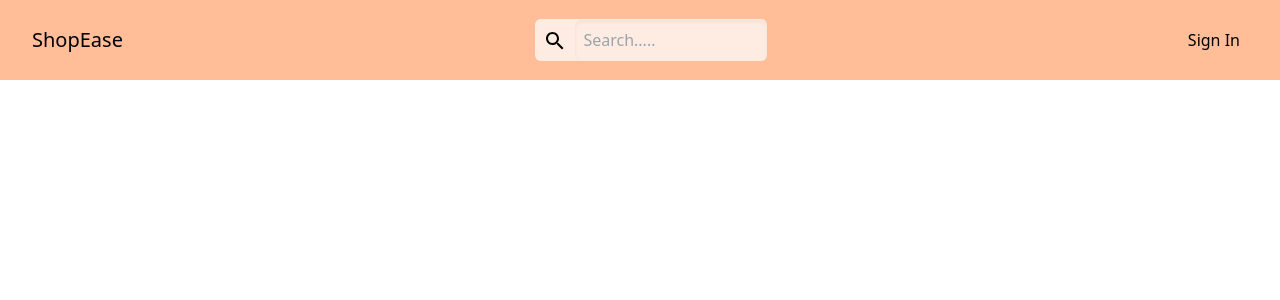
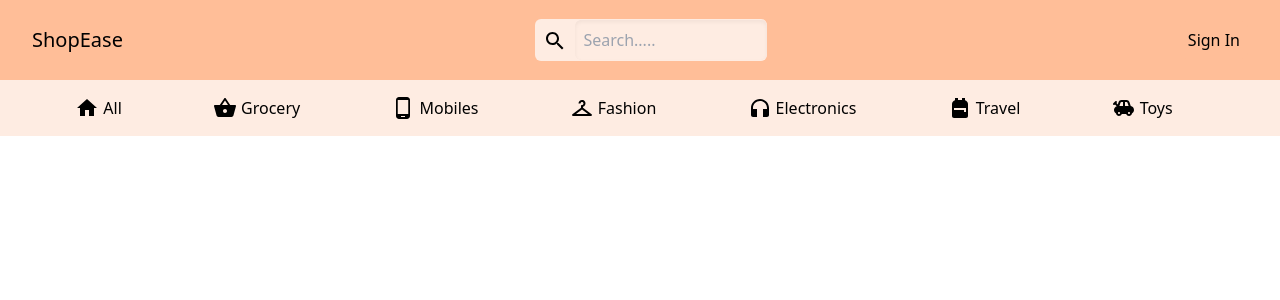
Before and after one commit to DeveshRathod/ecom-ease, a React (Vite) app in the folder client/: page /explore in a window 1280 px wide. Shown: the top 300 px of the page. Built offline with nearby package versions, Linux system fonts and the light colour scheme.

Commit message:
slider UI

```diff
--- a/client/src/components/Layout.jsx
+++ b/client/src/components/Layout.jsx
@@ -1,10 +1,12 @@
 import React from "react";
 import Navbar from "./Navbar";
+import NavSlider from "./NavSlider";
 
 const Layout = ({ childern }) => {
   return (
     <div>
       <Navbar />
+      <NavSlider />
       {childern}
     </div>
   );
--- /dev/null
+++ b/client/src/components/NavSlider.jsx
@@ -0,0 +1,45 @@
+import React from "react";
+import ShoppingBasketIcon from "@mui/icons-material/ShoppingBasket";
+import PhoneAndroidIcon from "@mui/icons-material/PhoneAndroid";
+import CheckroomIcon from "@mui/icons-material/Checkroom";
+import HeadphonesIcon from "@mui/icons-material/Headphones";
+import BackpackIcon from "@mui/icons-material/Backpack";
+import ToysIcon from "@mui/icons-material/Toys";
+import HomeIcon from "@mui/icons-material/Home";
+
+const NavSlider = () => {
+  return (
+    <div className="w-full h-fit flex items-center sm:justify-evenly md:justify-evenly justify-start p-4 overflow-x-auto overflow-y-hidden bg-[#FEECE2] hide-scrollbar">
+      <div className="flex-none pr-8 flex items-center gap-1">
+        <HomeIcon />
+        <button>All</button>
+      </div>
+      <div className="flex-none pr-8 flex items-center gap-1">
+        <ShoppingBasketIcon />
+        <button>Grocery</button>
+      </div>
+      <div className="flex-none pr-8 flex items-center gap-1">
+        <PhoneAndroidIcon />
+        <button>Mobiles</button>
+      </div>
+      <div className="flex-none pr-8 flex items-center gap-1">
+        <CheckroomIcon />
+        <button>Fashion</button>
+      </div>
+      <div className="flex-none pr-8 flex items-center gap-1">
+        <HeadphonesIcon />
+        <button>Electronics</button>
+      </div>
+      <div className="flex-none pr-8 flex items-center gap-1">
+        <BackpackIcon />
+        <button>Travel</button>
+      </div>
+      <div className="flex-none pr-8 flex items-center gap-1">
+        <ToysIcon />
+        <button>Toys</button>
+      </div>
+    </div>
+  );
+};
+
+export default NavSlider;
--- a/client/src/components/Navbar.jsx
+++ b/client/src/components/Navbar.jsx
@@ -2,13 +2,16 @@ import React from "react";
 import SearchIcon from "@mui/icons-material/Search";
 import { Link } from "react-router-dom";
 import FavoriteIcon from "@mui/icons-material/Favorite";
-import ShoppingCart from "@mui/icons-material/ShoppingCart";
+import ShoppingCartIcon from "@mui/icons-material/ShoppingCart";
 import DashboardRoundedIcon from "@mui/icons-material/DashboardRounded";
 import { useSelector } from "react-redux";
 
 const Navbar = () => {
   const currentUser = useSelector((state) => state.currentUser);
   const token = localStorage.getItem("token");
+
+  const cartCount = 5;
+  const wishlistCount = 3;
 
   return (
     <div className="nav flex p-4 sm:p-8 justify-between items-center bg-[#FFBE98] ">
@@ -25,7 +28,7 @@ const Navbar = () => {
           className="w-24 sm:w-36 md:w-48 shadow-inner outline-none p-2 bg-inherit rounded-md text-sm sm:text-base"
         />
       </div>
-      <div className="flex items-center gap-2 sm:gap-4">
+      <div className="flex items-center gap-2 sm:gap-8">
         {token && currentUser && currentUser.isAdmin && (
           <div>
             <Link to="/dashboard">
@@ -34,12 +37,26 @@ const Navbar = () => {
           </div>
         )}
         {token && currentUser && !currentUser.isAdmin && (
-          <div className="flex justify-center items-center gap-2 sm:gap-4">
+          <div className="flex justify-center items-center gap-2 sm:gap-8">
             <Link>
-              <FavoriteIcon />
+              <div className="relative">
+                <FavoriteIcon />
+                {wishlistCount > 0 && (
+                  <div className="absolute top-3 right-3 bg-red-500 rounded-full w-4 h-4 flex items-center justify-center text-white text-xs">
+                    {wishlistCount}
+                  </div>
+                )}
+              </div>
             </Link>
             <Link to="/cart">
-              <ShoppingCart />
+              <div className="relative">
+                <ShoppingCartIcon />
+                {cartCount > 0 && (
+                  <div className="absolute top-3 right-3 bg-red-500 rounded-full w-4 h-4 flex items-center justify-center text-white text-xs">
+                    {cartCount}
+                  </div>
+                )}
+              </div>
             </Link>
           </div>
         )}
--- a/client/src/index.css
+++ b/client/src/index.css
@@ -24,3 +24,12 @@
   padding-left: 10%;
   padding-right: 10%;
 }
+
+.hide-scrollbar {
+  scrollbar-width: none;
+  -ms-overflow-style: none;
+}
+
+.hide-scrollbar::-webkit-scrollbar {
+  display: none;
+}
--- a/client/src/pages/Cart.jsx
+++ b/client/src/pages/Cart.jsx
@@ -2,7 +2,7 @@ import React from "react";
 import Layout from "../components/Layout";
 
 const Cart = () => {
-  return <Layout>Cart</Layout>;
+  return <div>Cart</div>;
 };
 
 export default Cart;
```
